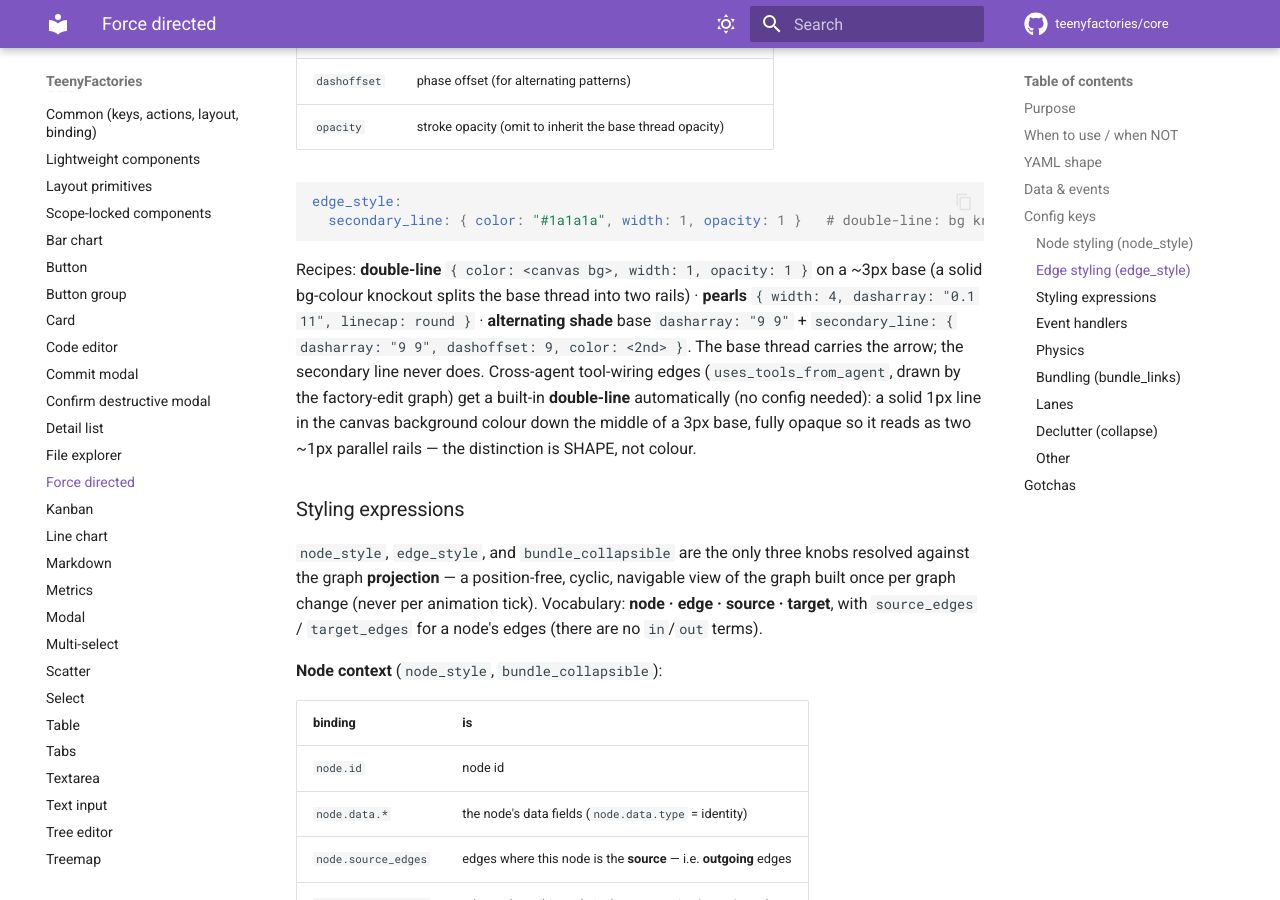
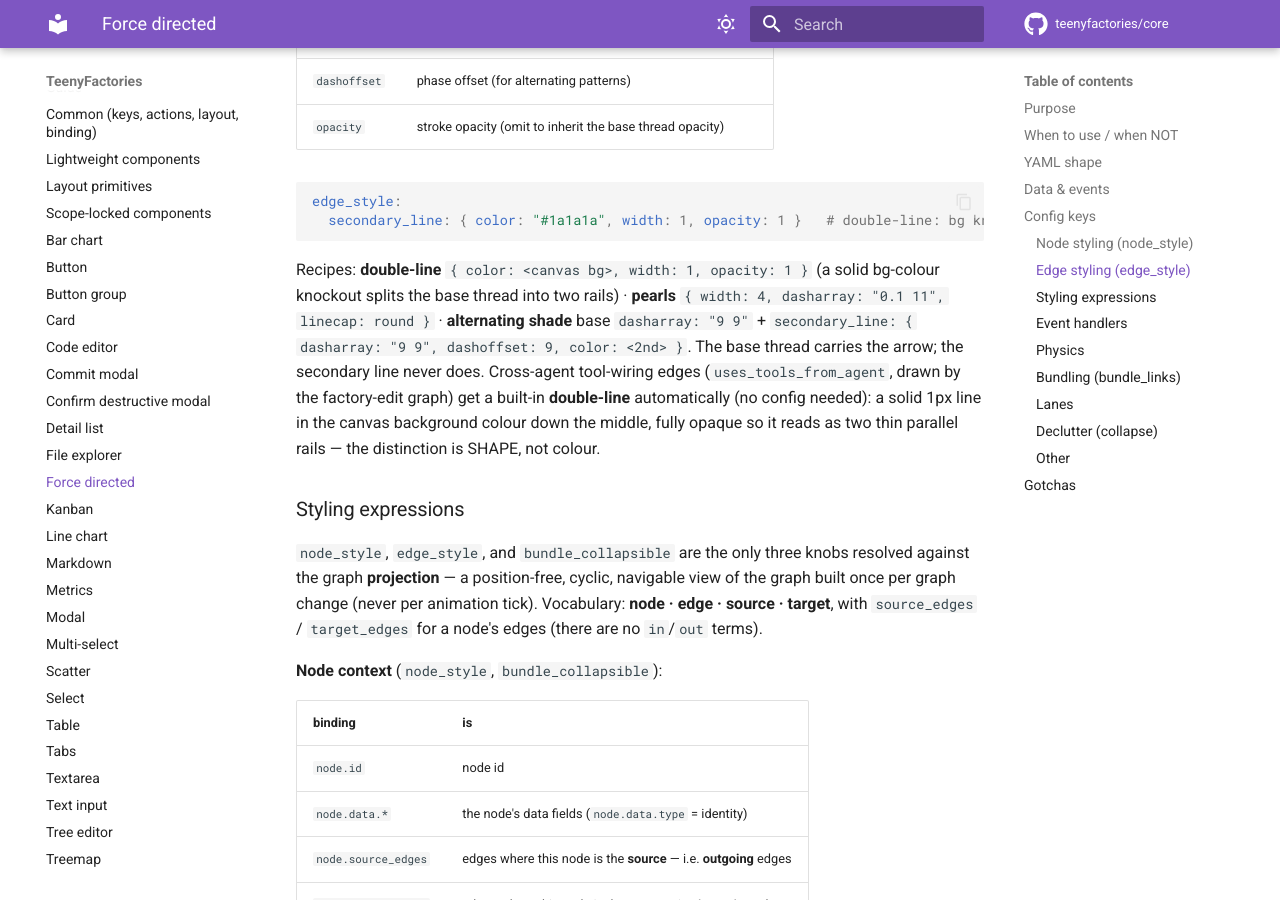
Before and after one commit to teenyfactories/core, an MkDocs documentation site: the page built from docs/reference/ui-force_directed.md, in a window 1280 px wide and 900 px high, scrolled down 4453 px. Built offline with MkDocs 1.6.1 and Material for MkDocs 9.7.7, drawn with Linux system fonts in a browser that asks for light colours; comment, search, counter and statistics services are not loaded.

````diff
--- a/docs/reference/ui-force_directed.md
+++ b/docs/reference/ui-force_directed.md
@@ -138,7 +138,7 @@
   secondary_line: { color: "#1a1a1a", width: 1, opacity: 1 }   # double-line: bg knockout down the middle
 ```
 
-Recipes: **double-line** `{ color: <canvas bg>, width: 1, opacity: 1 }` on a ~3px base (a solid bg-colour knockout splits the base thread into two rails) · **pearls** `{ width: 4, dasharray: "0.1 11", linecap: round }` · **alternating shade** base `dasharray: "9 9"` + `secondary_line: { dasharray: "9 9", dashoffset: 9, color: <2nd> }`. The base thread carries the arrow; the secondary line never does. Cross-agent tool-wiring edges (`uses_tools_from_agent`, drawn by the factory-edit graph) get a built-in **double-line** automatically (no config needed): a solid 1px line in the canvas background colour down the middle of a 3px base, fully opaque so it reads as two ~1px parallel rails — the distinction is SHAPE, not colour.
+Recipes: **double-line** `{ color: <canvas bg>, width: 1, opacity: 1 }` (a solid bg-colour knockout splits the base thread into two rails) · **pearls** `{ width: 4, dasharray: "0.1 11", linecap: round }` · **alternating shade** base `dasharray: "9 9"` + `secondary_line: { dasharray: "9 9", dashoffset: 9, color: <2nd> }`. The base thread carries the arrow; the secondary line never does. Cross-agent tool-wiring edges (`uses_tools_from_agent`, drawn by the factory-edit graph) get a built-in **double-line** automatically (no config needed): a solid 1px line in the canvas background colour down the middle, fully opaque so it reads as two thin parallel rails — the distinction is SHAPE, not colour.
 
 ### Styling expressions
 
````
